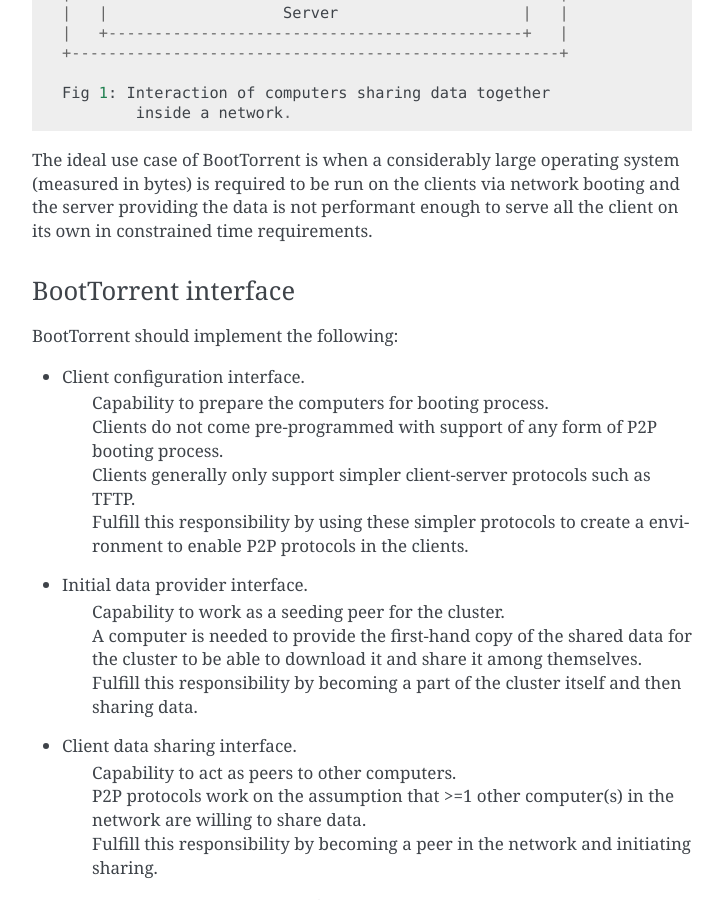
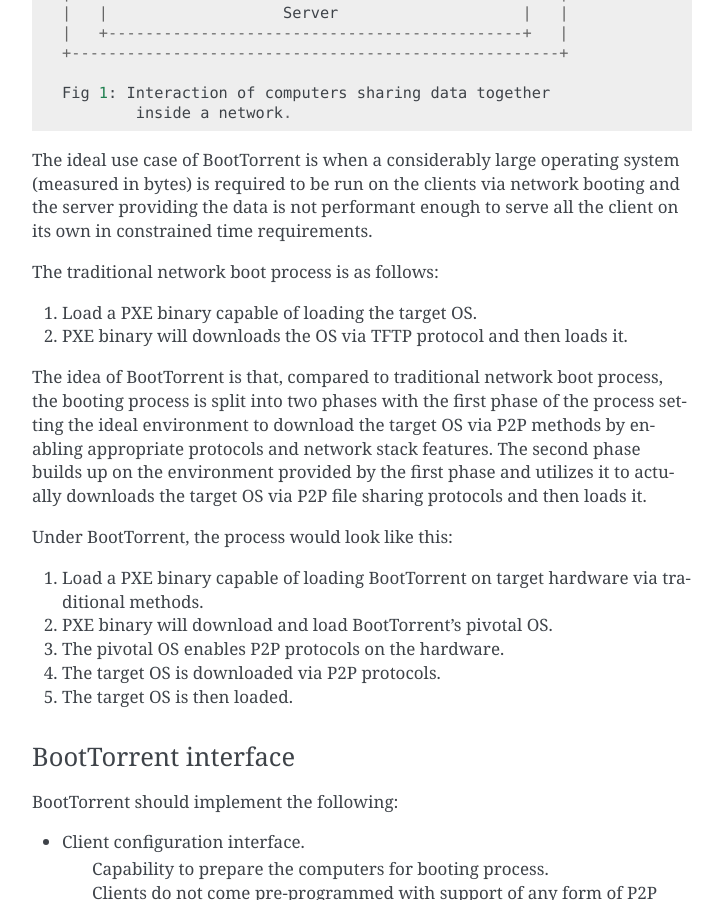
Before and after one commit to shreyanshk/boottorrent, a Sphinx documentation site: the page built from docs/architecture.rst, in a window 1280 px wide and 900 px high, scrolled down 1700 px. Shown: the whole window, without its empty margins (388-1111 px from the left). Built offline with Sphinx 7.4.7, drawn with Linux system fonts in a browser that asks for light colours; pages that are not in the unit, such as notebooks, are missing from menus.

Commit message:
docs: arch: add simple explanation of boottorrent process

```diff
--- a/docs/architecture.rst
+++ b/docs/architecture.rst
@@ -79,11 +79,20 @@ BootTorrent is intended to help solve this problem with the help of distributed
 
 The ideal use case of BootTorrent is when a considerably large operating system (measured in bytes) is required to be run on the clients via network booting and the server providing the data is not performant enough to serve all the client on its own in constrained time requirements.
 
+The traditional network boot process is as follows:
 
+1. Load a PXE binary capable of loading the target OS.
+2. PXE binary will downloads the OS via TFTP protocol and then loads it.
 
-.. (atrent) a FUNDAMENTAL connection is still missing *here*, a paragraph explaining the idea in slightly more detail, such as: "The idea is to divide the boot process in two phases, instead of just the traditional one (PXE load of target OS, then boot it), the intermediate phase (PXE load of 'pivotal' OS, boot pivotal, run bittorrent, peer download target OS, boot target OS) serves the purpose of activating the peer data sharing prior to final target boot"
+The idea of BootTorrent is that, compared to traditional network boot process, the booting process is split into two phases with the first phase of the process setting the ideal environment to download the target OS via P2P methods by enabling appropriate protocols and network stack features. The second phase builds up on the environment provided by the first phase and utilizes it to actually downloads the target OS via P2P file sharing protocols and then loads it.
 
+Under BootTorrent, the process would look like this:
 
+1. Load a PXE binary capable of loading BootTorrent on target hardware via traditional methods.
+2. PXE binary will download and load BootTorrent's pivotal OS.
+3. The pivotal OS enables P2P protocols on the hardware.
+4. The target OS is downloaded via P2P protocols.
+5. The target OS is then loaded.
 
 
 .. (atrent) the following section should belong elsewhere, you fall again into technical...
```
